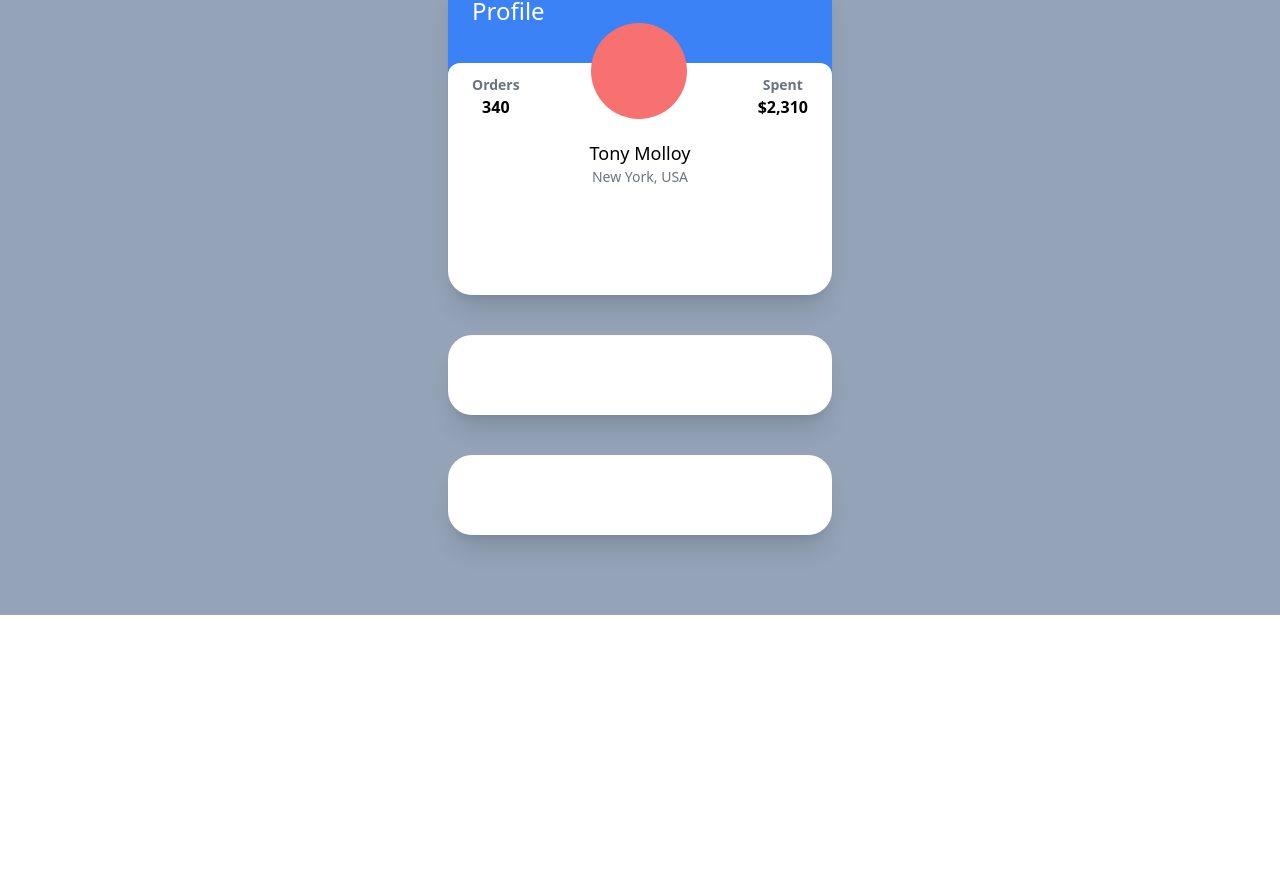
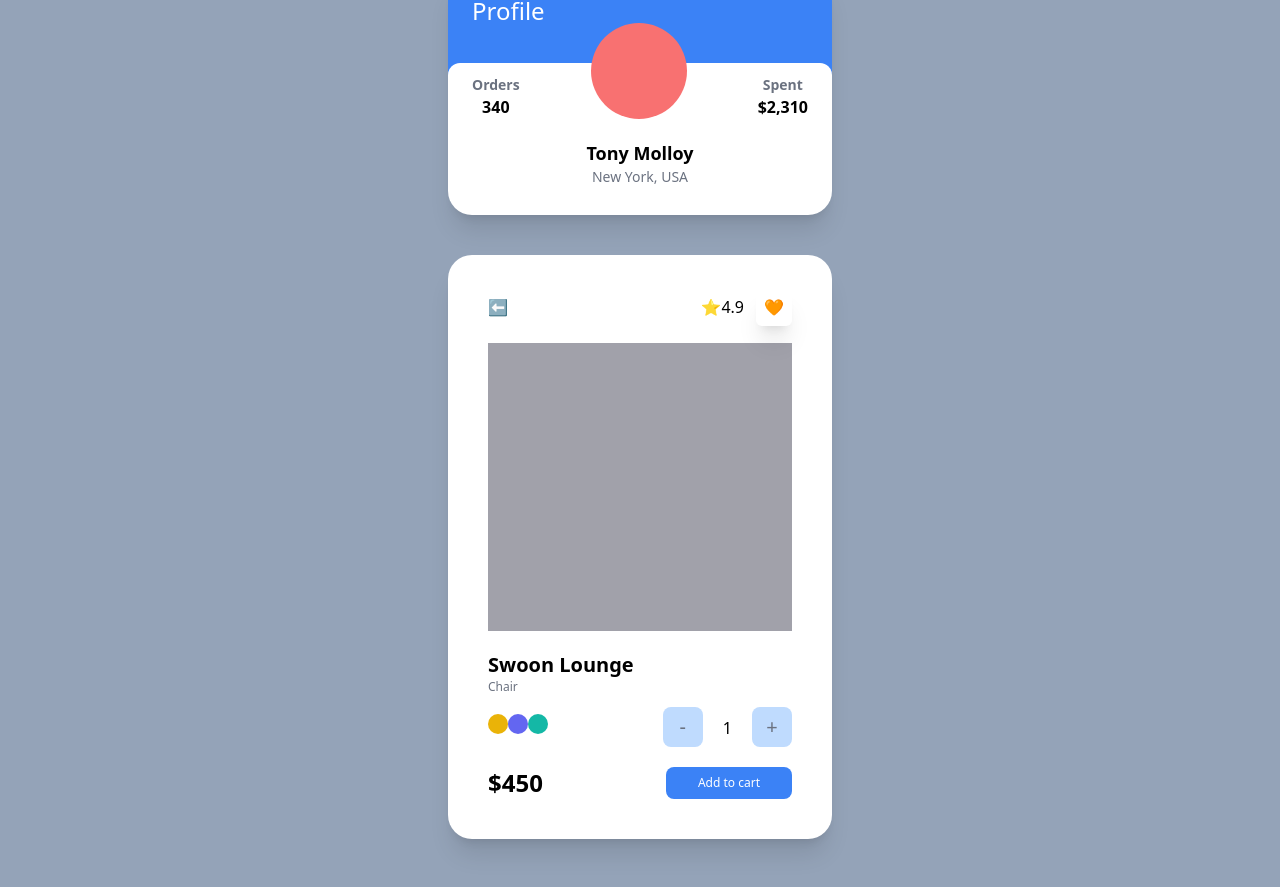
Before and after one commit to taehyeon0412/next_market, a Next.js app: page / in a window 1280 px wide. Shown: the part 439-1326 px from the top of the page. Before the commit the page ends 1054 px from the top, so only its background shows below. Built offline with nearby package versions, Linux system fonts and the light colour scheme.

Commit message:
tailwind 연습(2)

```diff
--- a/pages/index.tsx
+++ b/pages/index.tsx
@@ -1,6 +1,6 @@
 export default function Home() {
   return (
-    <div className="bg-slate-400 py-20 px-10 grid gap-10 justify-center">
+    <div className="bg-slate-400 py-20 px-10 grid gap-10 justify-center min-h-screen">
       <div className="bg-white p-10 rounded-3xl shadow-xl w-96">
         <span className="font-semibold text-3xl">Select Item</span>
         <div className="flex justify-between mb-2">
@@ -15,9 +15,12 @@
           <span>Total</span>
           <span className="font-semibold">$40</span>
         </div>
-        <div className="mt-5 bg-blue-500 text-white p-2 text-center rounded-xl w-1/2 mx-auto">
+        <button
+          className="mt-5 bg-blue-500 text-white p-2 text-center rounded-xl w-1/2 mx-auto
+         hover:bg-teal-500 active:bg-yellow-500 focus:text-red-500"
+        >
           Checkout
-        </div>
+        </button>
       </div>
 
       <div className="bg-white overflow-hidden rounded-3xl shadow-xl w-96">
@@ -40,15 +43,56 @@
             </div>
           </div>
 
-          <div className="relative mt-5 flex flex-col items-center -top-16">
-            <span className="text-lg font-medium">Tony Molloy</span>
+          <div className="relative mt-5 -mb-20 flex flex-col items-center -top-16">
+            <span className="text-lg font-semibold">Tony Molloy</span>
             <span className="text-sm text-gray-500">New York, USA</span>
           </div>
         </div>
       </div>
 
-      <div className="bg-white p-10 rounded-3xl shadow-xl w-96"></div>
-      <div className="bg-white p-10 rounded-3xl shadow-xl w-96"></div>
+      <div className="bg-white p-10 rounded-3xl shadow-xl w-96">
+        <div className="flex justify-between items-center mb-6">
+          <span>⬅</span>
+
+          <div className="space-x-3">
+            <span>⭐4.9</span>
+            <span className="shadow-xl p-2 rounded-md ">🧡</span>
+          </div>
+        </div>
+
+        <div className="bg-zinc-400 h-72 mb-5" />
+        {/* 의자사진 */}
+
+        <div className="flex flex-col ">
+          <span className="font-semibold text-xl">Swoon Lounge</span>
+          <span className="text-xs text-gray-500">Chair</span>
+
+          <div className="mt-3 mb-5 flex justify-between items-center">
+            <div>
+              <button className="w-5 h-5 rounded-full bg-yellow-500" />
+              <button className="w-5 h-5 rounded-full bg-indigo-500" />
+              <button className="w-5 h-5 rounded-full bg-teal-500" />
+            </div>
+
+            <div className="space-x-5">
+              <button className="p-1.5 rounded-lg bg-blue-200 justify-center items-center aspect-square w-10  text-xl text-gray-500">
+                -
+              </button>
+              <span>1</span>
+              <button className="p-1.5 rounded-lg bg-blue-200 justify-center items-center aspect-square w-10  text-xl text-gray-500">
+                +
+              </button>
+            </div>
+          </div>
+
+          <div className="flex justify-between items-center">
+            <span className="font-semibold text-2xl">$450</span>
+            <button className="bg-blue-500 p-2 py-2 px-8 text-xs text-center text-white rounded-lg">
+              Add to cart
+            </button>
+          </div>
+        </div>
+      </div>
     </div>
   );
 }
```
Also changed, not shown: tsconfig.json (+7 -1 lines).
